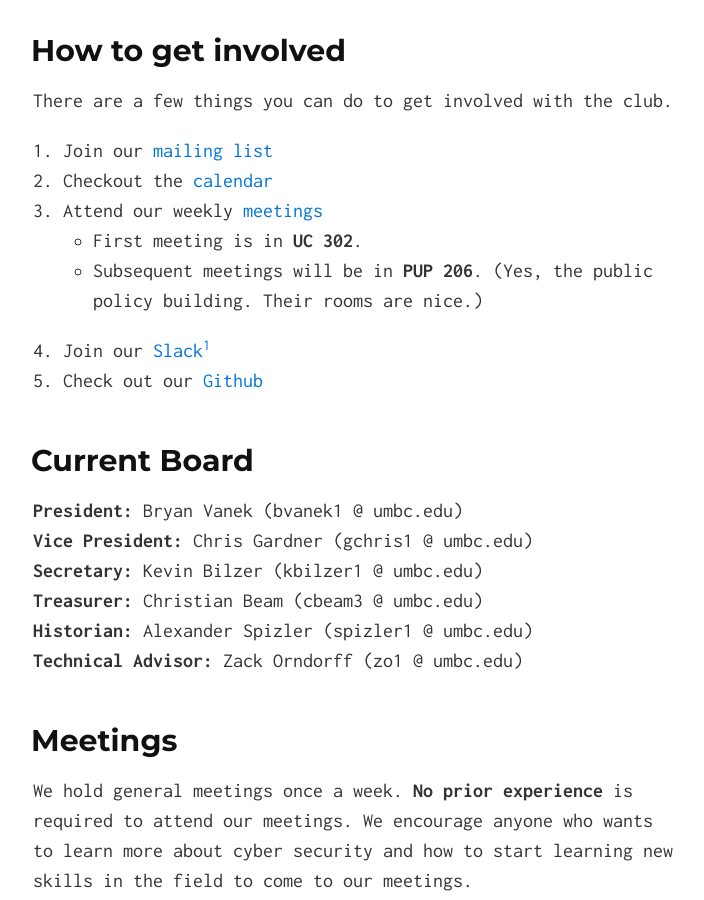
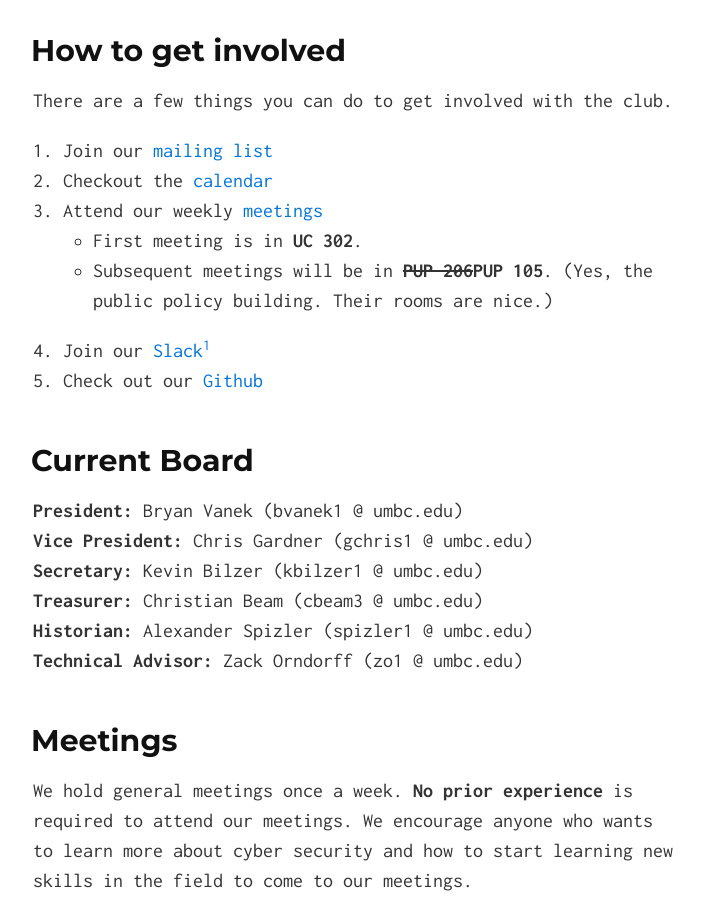
Before and after one commit to UMBCCyberDawgs/umbccyberdawgs.github.io, a Jekyll site: the page built from index.md, in a window 1280 px wide and 900 px high, scrolled down 374 px. Shown: the whole window, without its empty margins (287-991 px from the left). Built offline with Jekyll 4.4.1, drawn with Linux system fonts in a browser that asks for light colours; our own code applies the rules of GitHub Pages for plain Markdown files.

Commit message:
Update meeting location

```diff
--- a/index.md
+++ b/index.md
@@ -16,8 +16,8 @@ There are a few things you can do to get involved with the club.
 2. Checkout the [calendar](#calendar)
 3. Attend our weekly [meetings](#meetings)
     * First meeting is in **UC 302**.
-    * Subsequent meetings will be in **PUP 206**. (Yes, the public policy
-      building. Their rooms are nice.)
+    * Subsequent meetings will be in ~~**PUP 206**~~**PUP 105**. (Yes, the
+    public policy building. Their rooms are nice.)
 4. Join our [Slack](https://umbccd.slack.com)[^1]
 5. Check out our [Github](https://github.com/UMBCCyberDawgs)
 
```
